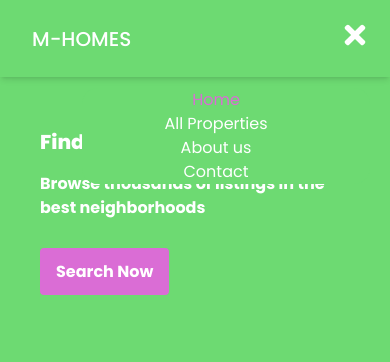
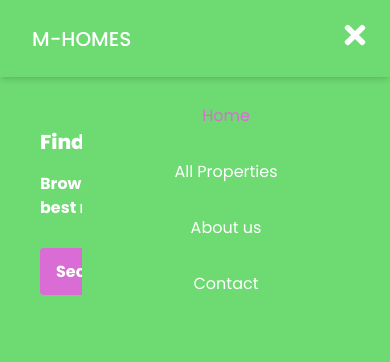
Before and after one commit to Maxzi3/Real-estate, a React (Vite) app: page / in a window 390 px wide. Both pictures are taken after a click on the button 355 px from the left and 35 px from the top of the page. Shown: the top 362 px of the page. Built offline with nearby package versions, Linux system fonts and the light colour scheme; no server answers.

Commit message:
"Updated NavLink className from linkClass to linkClass2 in Navbar component"

```diff
--- a/src/Components/Navbar.jsx
+++ b/src/Components/Navbar.jsx
@@ -8,6 +8,11 @@ const Navbar = () => {
   const linkClass = ({isActive}) => isActive
     ? "mr-5 hover:text-secondary text-secondary"
     : "mr-5 hover:text-secondary";
+  const linkClass2 = ({ isActive }) =>
+    isActive
+      ? "p-4 hover:text-secondary text-secondary"
+      : "p-4 hover:text-secondary";
+
   const toggleMenu = () => {
     setIsOpen(!IsOpen);
   };
@@ -57,7 +62,7 @@ const Navbar = () => {
             <NavLink
               to="/"
               onClick={toggleMenu}
-              className={linkClass}
+              className={linkClass2}
             >
               Home
             </NavLink>
@@ -65,7 +70,7 @@ const Navbar = () => {
             <NavLink
               to="/properties"
               onClick={toggleMenu}
-              className={linkClass}
+              className={linkClass2}
             >
               All Properties
             </NavLink>
@@ -73,7 +78,7 @@ const Navbar = () => {
             <NavLink
               to="/about"
               onClick={toggleMenu}
-              className={linkClass}
+              className={linkClass2}
             >
               About us
             </NavLink>
@@ -81,7 +86,7 @@ const Navbar = () => {
             <NavLink
               to="/contact"
               onClick={toggleMenu}
-              className={linkClass}
+              className={linkClass2}
             >
               Contact
             </NavLink>
```
